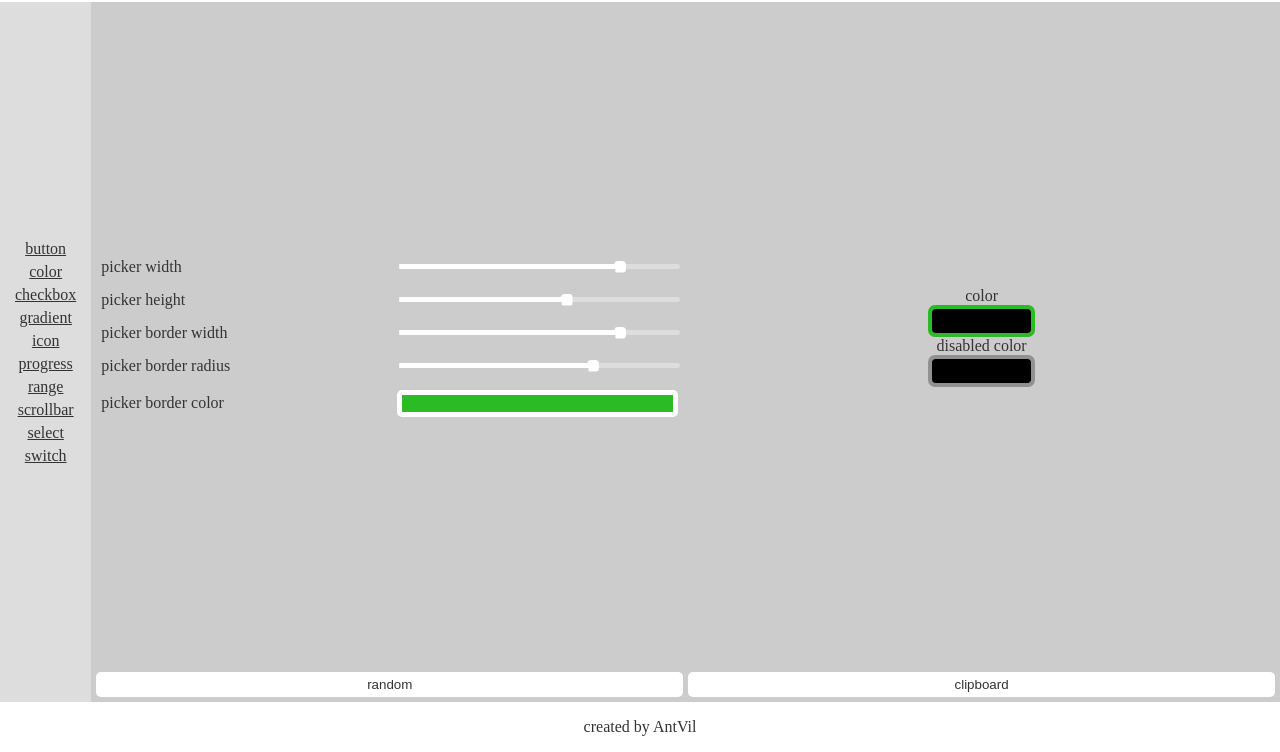
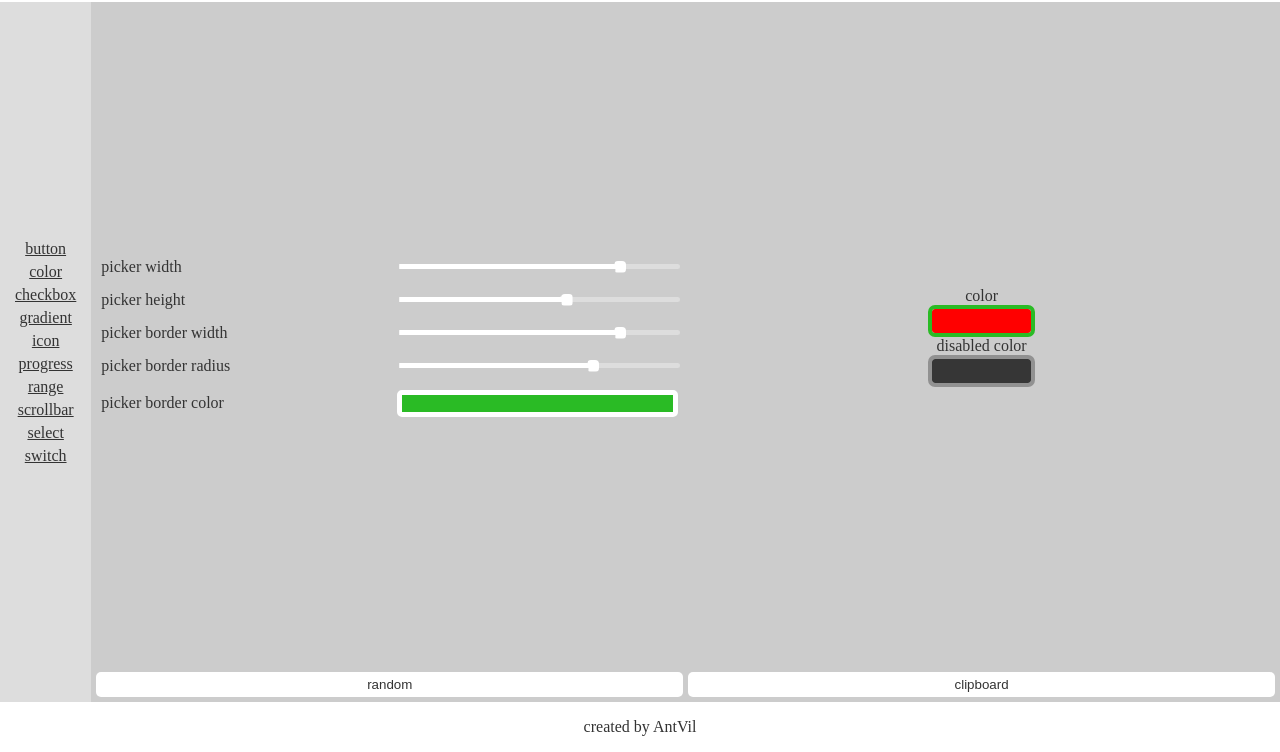
Before and after one commit to AntVil/css-sos, a website: page sos/color/index.html in a window 1280 px wide. Shown: the part 48-800 px from the top of the page. Drawn offline with Linux system fonts and the light colour scheme.

Commit message:
quick fix

```diff
--- a/sos/color/index.html
+++ b/sos/color/index.html
@@ -48,9 +48,9 @@
             </section>
             <section id="output">
                 <label for="output0">color</label>
-                <input id="output0" type="color" value="#F00" />
+                <input id="output0" type="color" value="#FF0000" />
                 <label for="output1">disabled color</label>
-                <input id="output1" type="color" value="#F00" disabled />
+                <input id="output1" type="color" value="#FF0000" disabled />
             </section>
             <button onclick="random()">random</button>
             <button onclick="clipboard()">clipboard</button>
```
